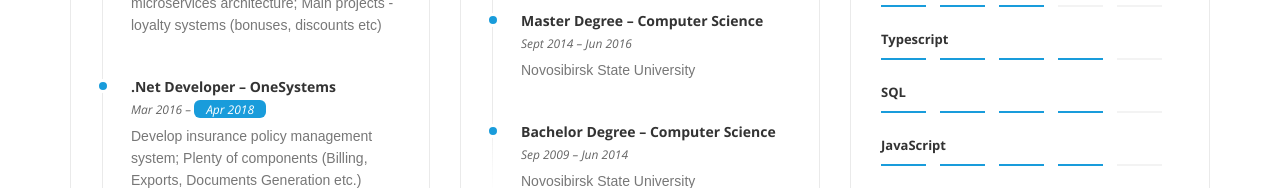
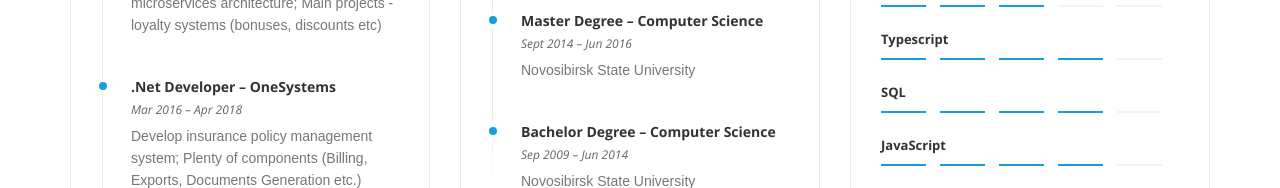
Before and after one commit to tematre/Site, a website: page TemaTre.Site.Resume.App/sources/index.html in a window 1280 px wide. Shown: the part 1518-1706 px from the top of the page. Drawn offline with Linux system fonts and the light colour scheme; some packages are replaced by stand-ins of ours.

Commit message:
fix mistake

```diff
--- a/TemaTre.Site.Resume.App/sources/index.html
+++ b/TemaTre.Site.Resume.App/sources/index.html
@@ -334,7 +334,7 @@ I'd rather spend time on an open source project than lying on the couch and watc
 											<div class="exp">
 											<div class="hgroup mb-5">
 												<h4>.Net Developer &ndash; OneSystems </h4>
-												<h6>Mar 2016 &ndash; <span class="current">Apr 2018</span></h6>
+												<h6>Mar 2016 &ndash; Apr 2018</h6>
 											</div>
 											<p>Develop insurance policy management system;
 											Plenty of components (Billing, Exports, Documents Generation etc.)</p>
```
